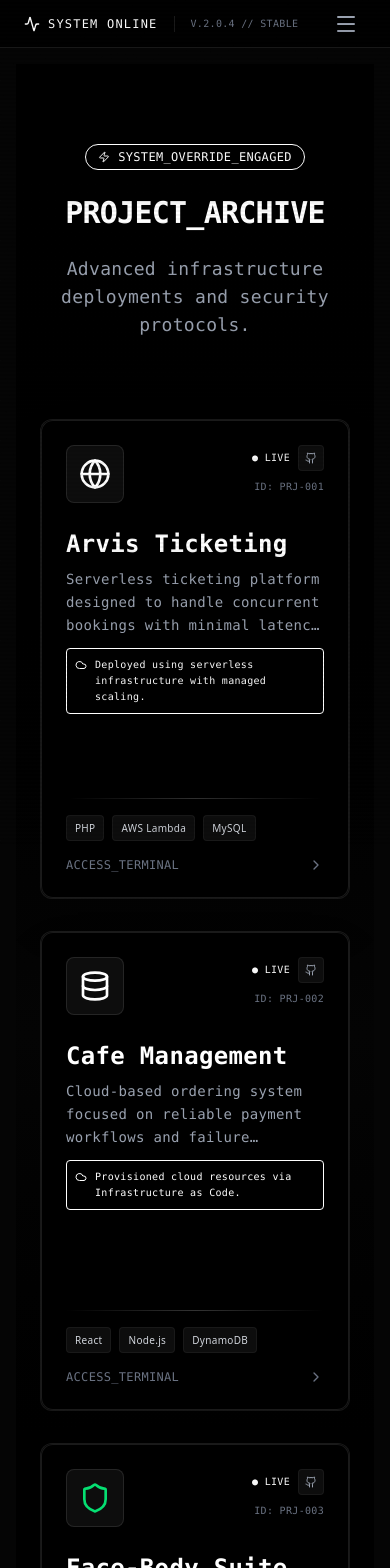
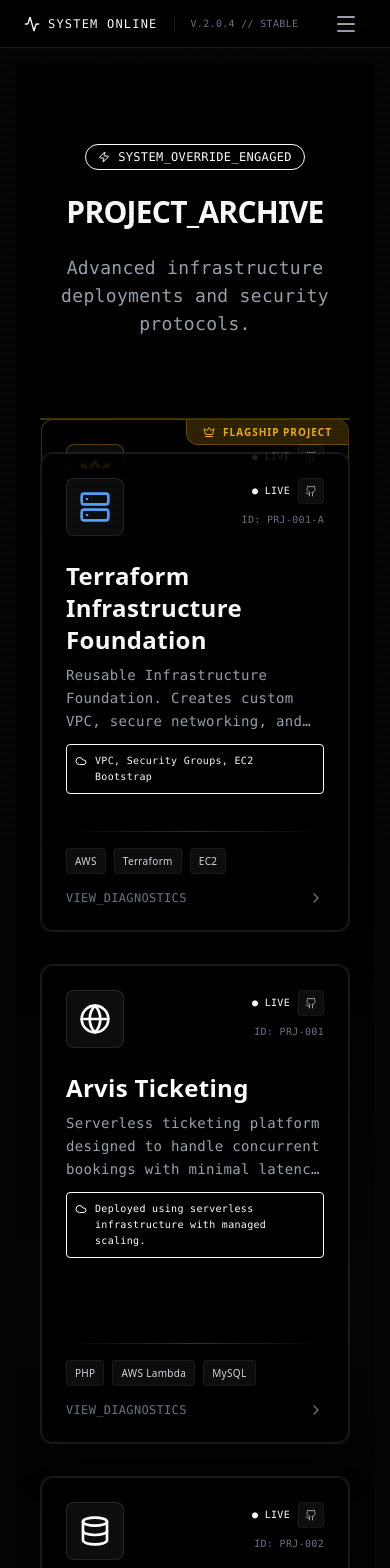
Before and after one commit to sonivishal66666/Portfolio-Vishal, a React (Vite) app: page /projects in a window 390 px wide. Shown: the top 1568 px of the page. Built offline with nearby package versions, Linux system fonts and the light colour scheme.

Commit message:
add new project

```diff
--- a/src/components/Projects.jsx
+++ b/src/components/Projects.jsx
@@ -1,7 +1,7 @@
 import React, { useState, useRef } from 'react';
+import { createPortal } from 'react-dom';
 import { motion, AnimatePresence, useMotionValue, useSpring, useTransform } from 'framer-motion';
-import { Server, Database, Globe, Shield, Zap, ExternalLink, Github, Terminal, X, ChevronRight, Layers, Cloud, Lock, Cpu } from 'lucide-react';
-import HackerText from './HackerText';
+import { Server, Database, Globe, Shield, Zap, ExternalLink, Github, Terminal, X, ChevronRight, Layers, Cloud, Lock, Cpu, Crown } from 'lucide-react';
 
 const ProjectCard = ({ project, onClick, index }) => {
     const ref = useRef(null);
@@ -47,14 +47,14 @@ const ProjectCard = ({ project, onClick, index }) => {
             whileInView={{ opacity: 1, y: 0 }}
             transition={{ duration: 0.5, delay: index * 0.1 }}
             viewport={{ once: true }}
-            className="relative w-full max-w-sm md:w-[350px] h-[480px] rounded-xl bg-black/40 border border-white/10 cursor-pointer group perspective-1000"
+            className={`relative w-full ${project.isFlagship ? 'md:w-[800px] md:min-h-[500px]' : 'max-w-sm md:w-[350px] h-[480px]'} rounded-xl bg-black/40 border ${project.isFlagship ? 'border-yellow-500/30' : 'border-white/10'} cursor-pointer group perspective-1000`}
         >
             {/* Neon Glow */}
             <div
                 style={{
                     transform: "translateZ(75px)",
                 }}
-                className="absolute inset-0 rounded-xl bg-primary/5 opacity-0 group-hover:opacity-100 transition-opacity duration-500 blur-xl"
+                className={`absolute inset-0 rounded-xl ${project.isFlagship ? 'bg-yellow-500/10' : 'bg-primary/5'} opacity-0 group-hover:opacity-100 transition-opacity duration-500 blur-xl`}
             />
 
             {/* Card Content */}
@@ -62,17 +62,23 @@ const ProjectCard = ({ project, onClick, index }) => {
                 style={{
                     transform: "translateZ(50px)",
                 }}
-                className="absolute inset-0 rounded-xl bg-black/80 backdrop-blur-md border border-white/10 overflow-hidden flex flex-col p-6 shadow-2xl group-hover:border-primary/50 transition-colors duration-300"
+                className={`absolute inset-0 rounded-xl bg-black/80 backdrop-blur-md border ${project.isFlagship ? 'border-yellow-500/30 group-hover:border-yellow-500/50' : 'border-white/10 group-hover:border-primary/50'} overflow-hidden flex flex-col p-6 shadow-2xl transition-colors duration-300`}
             >
+                {/* Flagship Badge */}
+                {project.isFlagship && (
+                    <div className="absolute top-0 right-0 px-4 py-1 bg-yellow-500/20 text-yellow-500 text-[10px] font-bold tracking-widest border-l border-b border-yellow-500/30 rounded-bl-xl flex items-center gap-2">
+                        <Crown className="w-3 h-3" /> FLAGSHIP PROJECT
+                    </div>
+                )}
+
                 {/* Header */}
                 <div className="flex justify-between items-start mb-6">
-                    <div className="p-3 rounded-lg bg-white/5 border border-white/10 group-hover:border-primary/50 transition-colors shadow-[0_0_15px_rgba(0,0,0,0.5)]">
+                    <div className={`p-3 rounded-lg bg-white/5 border ${project.isFlagship ? 'border-yellow-500/30' : 'border-white/10'} transition-colors shadow-[0_0_15px_rgba(0,0,0,0.5)]`}>
                         {project.icon}
                     </div>
                     <div className="flex flex-col items-end gap-2">
                         <div className="flex items-center gap-2">
                             <span className="text-[10px] font-mono text-primary animate-pulse">● LIVE</span>
-                            {/* Source Code Button on Card */}
                             <a
                                 href={project.githubUrl}
                                 target="_blank"
@@ -88,34 +94,53 @@ const ProjectCard = ({ project, onClick, index }) => {
                     </div>
                 </div>
 
+                <div className={project.isFlagship ? "flex flex-col md:flex-row gap-8 h-full" : "flex flex-col h-full"}>
                     {/* Title & Desc */}
-                <div className="mb-auto">
-                    <h3 className="text-2xl font-bold font-display text-white mb-2 group-hover:text-primary transition-colors">
-                        <HackerText text={project.title} speed={50} />
+                    <div className="mb-auto flex-1">
+                        <h3 className={`font-bold font-display text-white mb-2 transition-colors ${project.isFlagship ? 'text-4xl group-hover:text-yellow-500' : 'text-2xl group-hover:text-primary'}`}>
+                            <h3 className={`font-bold font-display text-white mb-2 transition-colors ${project.isFlagship ? 'text-4xl group-hover:text-yellow-500' : 'text-2xl group-hover:text-primary'}`}>
+                                {project.title}
                             </h3>
-                    <p className="text-sm text-gray-400 font-mono leading-relaxed line-clamp-3 mb-3">
+                        </h3>
+                        <p className={`text-gray-400 font-mono leading-relaxed mb-3 ${project.isFlagship ? 'text-base line-clamp-none' : 'text-sm line-clamp-3'}`}>
                             {project.shortDesc}
                         </p>
                         {/* Infra Line */}
-                    <div className="flex items-start gap-2 text-[10px] text-primary/80 font-mono bg-primary/5 p-2 rounded border border-primary/10">
+                        <div className={`flex items-start gap-2 text-[10px] font-mono bg-primary/5 p-2 rounded border border-primary/10 ${project.isFlagship ? 'text-yellow-500/80' : 'text-primary/80'}`}>
                             <Cloud className="w-3 h-3 mt-0.5 shrink-0" />
                             <span>{project.infra}</span>
                         </div>
                     </div>
 
-                {/* Tech Stack */}
-                <div className="space-y-4 mt-4">
-                    <div className="h-px w-full bg-gradient-to-r from-transparent via-white/20 to-transparent" />
+                    {/* Tech Stack (Expanded for Flagship) */}
+                    <div className={`${project.isFlagship ? 'w-full md:w-64 border-l border-white/10 pl-0 md:pl-8 flex flex-col justify-center' : 'space-y-4 mt-4 w-full'}`}>
+                        {!project.isFlagship && <div className="h-px w-full bg-gradient-to-r from-transparent via-white/20 to-transparent" />}
+
                         <div className="flex flex-wrap gap-2">
-                        {project.tech.slice(0, 3).map((t, i) => (
-                            <span key={i} className="text-[10px] px-2 py-1 rounded bg-white/5 text-gray-300 border border-white/5 group-hover:border-primary/30 transition-colors">
+                            {project.tech.slice(0, project.isFlagship ? 8 : 3).map((t, i) => (
+                                <span key={i} className={`text-[10px] px-2 py-1 rounded bg-white/5 text-gray-300 border border-white/5 transition-colors ${project.isFlagship ? 'group-hover:border-yellow-500/30' : 'group-hover:border-primary/30'}`}>
                                     {t}
                                 </span>
                             ))}
                         </div>
-                    <div className="flex items-center justify-between text-xs font-mono text-gray-500 group-hover:text-primary transition-colors">
-                        <span>ACCESS_TERMINAL</span>
+
+                        {project.isFlagship && (
+                            <div className="mt-6 space-y-2">
+                                <div className="text-[10px] font-mono text-gray-500 uppercase tracking-widest">PLATFORM CAPABILITIES</div>
+                                <div className="grid grid-cols-2 gap-2">
+                                    {project.stats.slice(0, 4).map((stat, i) => (
+                                        <div key={i} className="text-xs text-gray-400">
+                                            <span className="text-yellow-500">•</span> {stat.value}
+                                        </div>
+                                    ))}
+                                </div>
+                            </div>
+                        )}
+
+                        <div className={`flex items-center justify-between text-xs font-mono text-gray-500 transition-colors ${project.isFlagship ? 'mt-auto pt-4 group-hover:text-yellow-500' : 'group-hover:text-primary mt-4'}`}>
+                            <span>VIEW_DIAGNOSTICS</span>
                             <ChevronRight className="w-4 h-4" />
+                        </div>
                     </div>
                 </div>
             </div>
@@ -123,25 +148,26 @@ const ProjectCard = ({ project, onClick, index }) => {
     );
 };
 
-const SidePanel = ({ project, onClose }) => {
-    return (
+const SidePanel = ({ project, onClose, isMobile }) => {
+    return createPortal(
         <>
             <motion.div
                 initial={{ opacity: 0 }}
                 animate={{ opacity: 1 }}
                 exit={{ opacity: 0 }}
                 onClick={onClose}
-                className="fixed inset-0 bg-black/80 backdrop-blur-sm z-40"
+                className="fixed inset-0 bg-black/80 backdrop-blur-sm z-[9998]"
             />
             <motion.div
-                initial={{ x: '100%' }}
-                animate={{ x: 0 }}
-                exit={{ x: '100%' }}
+                initial={{ x: '100%', y: isMobile ? 0 : '-50%' }}
+                animate={{ x: 0, y: isMobile ? 0 : '-50%' }}
+                exit={{ x: '100%', y: isMobile ? 0 : '-50%' }}
+                style={{ top: isMobile ? 0 : '50%' }}
                 transition={{ type: 'spring', damping: 25, stiffness: 200 }}
-                className="fixed top-0 right-0 h-full w-full md:w-[600px] bg-black border-l border-primary/20 z-50 shadow-[0_0_50px_rgba(0,240,255,0.1)] flex flex-col"
+                className="fixed right-0 h-full md:h-auto md:max-h-[90vh] w-full md:w-[600px] bg-black border-l border-y border-primary/20 z-[9999] flex flex-col md:rounded-l-xl shadow-2xl"
             >
                 {/* Fixed Header */}
-                <div className="bg-black/90 backdrop-blur-md border-b border-white/10 p-4 md:p-6 flex items-center justify-between z-10 flex-none">
+                <div className="bg-black/90 backdrop-blur-md border-b border-white/10 p-4 md:p-6 flex items-center justify-between z-10 flex-none md:rounded-tl-xl">
                     <div className="flex items-center gap-4">
                         <div className="p-2 bg-primary/10 rounded border border-primary/30 text-primary">
                             {project.icon}
@@ -188,6 +214,27 @@ const SidePanel = ({ project, onClose }) => {
                             </div>
                         ))}
                     </div>
+                    {project.metricsDisclaimer && (
+                        <p className="text-[10px] text-gray-500 font-mono mt-2 italic border-l-2 border-primary/30 pl-3">
+                            {project.metricsDisclaimer}
+                        </p>
+                    )}
+
+                    {project.validationSteps && (
+                        <div>
+                            <h3 className="text-sm font-bold text-white mb-3 flex items-center gap-2">
+                                <Zap className="w-4 h-4 text-red-400" /> FAILURE VALIDATION (CHAOS TESTING)
+                            </h3>
+                            <div className="bg-red-500/5 border border-red-500/20 rounded p-4 space-y-2">
+                                {project.validationSteps.map((step, i) => (
+                                    <div key={i} className="flex items-center gap-2 text-xs font-mono text-gray-300">
+                                        <div className="w-1.5 h-1.5 rounded-full bg-red-500 shrink-0" />
+                                        {step}
+                                    </div>
+                                ))}
+                            </div>
+                        </div>
+                    )}
 
                     <div>
                         <h3 className="text-sm font-bold text-white mb-3 flex items-center gap-2">
@@ -215,25 +262,23 @@ const SidePanel = ({ project, onClose }) => {
                             ))}
                         </ul>
                     </div>
-                </div>
 
-                {/* Fixed Footer */}
-                <div className="p-6 border-t border-white/10 bg-black z-10 flex-none flex gap-4">
-                    <button className="flex-1 py-4 bg-primary text-black font-bold text-sm tracking-widest hover:bg-white transition-colors flex items-center justify-center gap-2 rounded relative overflow-hidden group">
-                        <div className="absolute inset-0 bg-white/20 translate-y-full group-hover:translate-y-0 transition-transform duration-300" />
-                        <ExternalLink className="w-4 h-4 relative z-10" /> <span className="relative z-10">INITIATE DEMO</span>
-                    </button>
+                    {/* Inline Footer Action */}
+                    <div className="pt-6 border-t border-white/10">
                         <a
                             href={project.githubUrl}
                             target="_blank"
                             rel="noopener noreferrer"
-                        className="flex-1 py-4 border border-white/10 text-white font-mono text-sm tracking-widest hover:bg-white/5 transition-colors flex items-center justify-center gap-2 rounded"
+                            className="w-full py-4 bg-white/5 border border-white/10 text-white font-mono text-sm tracking-widest hover:bg-primary hover:text-black hover:border-primary transition-all duration-300 flex items-center justify-center gap-2 rounded group"
                         >
-                        <Github className="w-4 h-4" /> ACCESS SOURCE
+                            <Github className="w-4 h-4 group-hover:scale-110 transition-transform" />
+                            <span>ACCESS SOURCE_CODE</span>
                         </a>
                     </div>
+                </div>
             </motion.div>
-        </>
+        </>,
+        document.body
     );
 };
 
@@ -241,6 +286,58 @@ const Projects = () => {
     const [selectedProject, setSelectedProject] = useState(null);
 
     const projects = [
+        {
+            id: "PRJ-000",
+            title: "Failure-Resilient Infrastructure Platform",
+            shortDesc: "A self-healing Kubernetes platform engineered to tolerate failure, scale under load, and deploy with zero downtime.",
+            infra: "Auto-Scaling EKS Cluster + CI/CD",
+            icon: <Crown className="w-8 h-8 text-yellow-500" />,
+            description: "Built a highly available, self-healing cloud platform designed to recover automatically from pod crashes, node failures, and traffic spikes without manual intervention.",
+            metricsDisclaimer: "Metrics derived from Kubernetes health checks, rolling deployments, and autoscaling behavior under synthetic load.",
+            engineeringNotes: "Focus on failure recovery over happy-path deployments. Implemented zero-downtime CI/CD with OIDC keyless authentication. Solved ImagePullBackOff issues and 503 ingress errors through rigorous stress testing.",
+            githubUrl: "https://github.com/sonivishal66666/Production-Grade-Cloud-Platform",
+            tech: ["AWS EKS", "Terraform", "Kubernetes", "GitHub Actions", "Prometheus", "Grafana", "Docker", "Ansible"],
+            isFlagship: true,
+            stats: [
+                { label: "SCALING", value: "HPA / Auto" },
+                { label: "STRATEGY", value: "Rolling Update" },
+                { label: "RESILIENCE", value: "Self-Healing" },
+                { label: "SECURITY", value: "OIDC / Keyless" }
+            ],
+            validationSteps: [
+                "Pod deletion → Auto restart verification",
+                "Node termination → Rescheduled pods on healthy nodes",
+                "Load spike → HPA scale-out triggers"
+            ],
+            protocols: [
+                "Provisions AWS infrastructure using reusable Terraform modules",
+                "Deploys frontend & backend services on AWS EKS",
+                "Enables auto-scaling and self-healing via Kubernetes HPA",
+                "Implements zero-downtime CI/CD with GitHub Actions + OIDC"
+            ]
+        },
+        {
+            id: "PRJ-001-A",
+            title: "Terraform Infrastructure Foundation",
+            shortDesc: "Reusable Infrastructure Foundation. Creates custom VPC, secure networking, and OS-aware EC2 bootstrapping.",
+            infra: "VPC, Security Groups, EC2 Bootstrap",
+            icon: <Server className="w-8 h-8 text-blue-400" />,
+            description: "Designed and automated a production-style AWS infrastructure using Terraform, focusing on reproducibility, clean network design, and safe infrastructure lifecycle management. Built as a reusable foundation layer for larger cloud platforms.",
+            engineeringNotes: "Enable safe destroy-and-recreate workflows to prevent configuration drift. Custom VPC design ensures network isolation for sensitive resources.",
+            githubUrl: "https://github.com/sonivishal66666/AWS-Terraform-Infrastructure-Automation",
+            tech: ["AWS", "Terraform", "EC2", "VPC", "Nginx"],
+            stats: [
+                { label: "TYPE", value: "IaC" },
+                { label: "DRIFT", value: "Zero" },
+                { label: "MODULES", value: "Yes" }
+            ],
+            protocols: [
+                "Provisions AWS infrastructure using Infrastructure as Code",
+                "Creates a custom VPC with public subnet and route tables",
+                "Bootstraps EC2 instances automatically using OS-aware user data",
+                "Security Groups with controlled ingress/egress"
+            ]
+        },
         {
             id: "PRJ-001",
             title: "Arvis Ticketing",
@@ -373,7 +470,9 @@ const Projects = () => {
                         <span>SYSTEM_OVERRIDE_ENGAGED</span>
                     </div>
                     <h2 className="text-3xl md:text-7xl font-bold font-display mb-6 tracking-tight">
-                        <HackerText text="PROJECT_ARCHIVE" />
+                        <h2 className="text-3xl md:text-7xl font-bold font-display mb-6 tracking-tight">
+                            PROJECT_ARCHIVE
+                        </h2>
                     </h2>
                     <p className="text-gray-400 max-w-xl mx-auto text-lg font-mono">
                         Advanced infrastructure deployments and security protocols.
@@ -399,6 +498,7 @@ const Projects = () => {
                     <SidePanel
                         project={selectedProject}
                         onClose={() => setSelectedProject(null)}
+                        isMobile={isMobile}
                     />
                 )}
             </AnimatePresence>
```
Also changed, not shown: public/Resume.png. Lines whose indentation alone changed are shown as unchanged.
